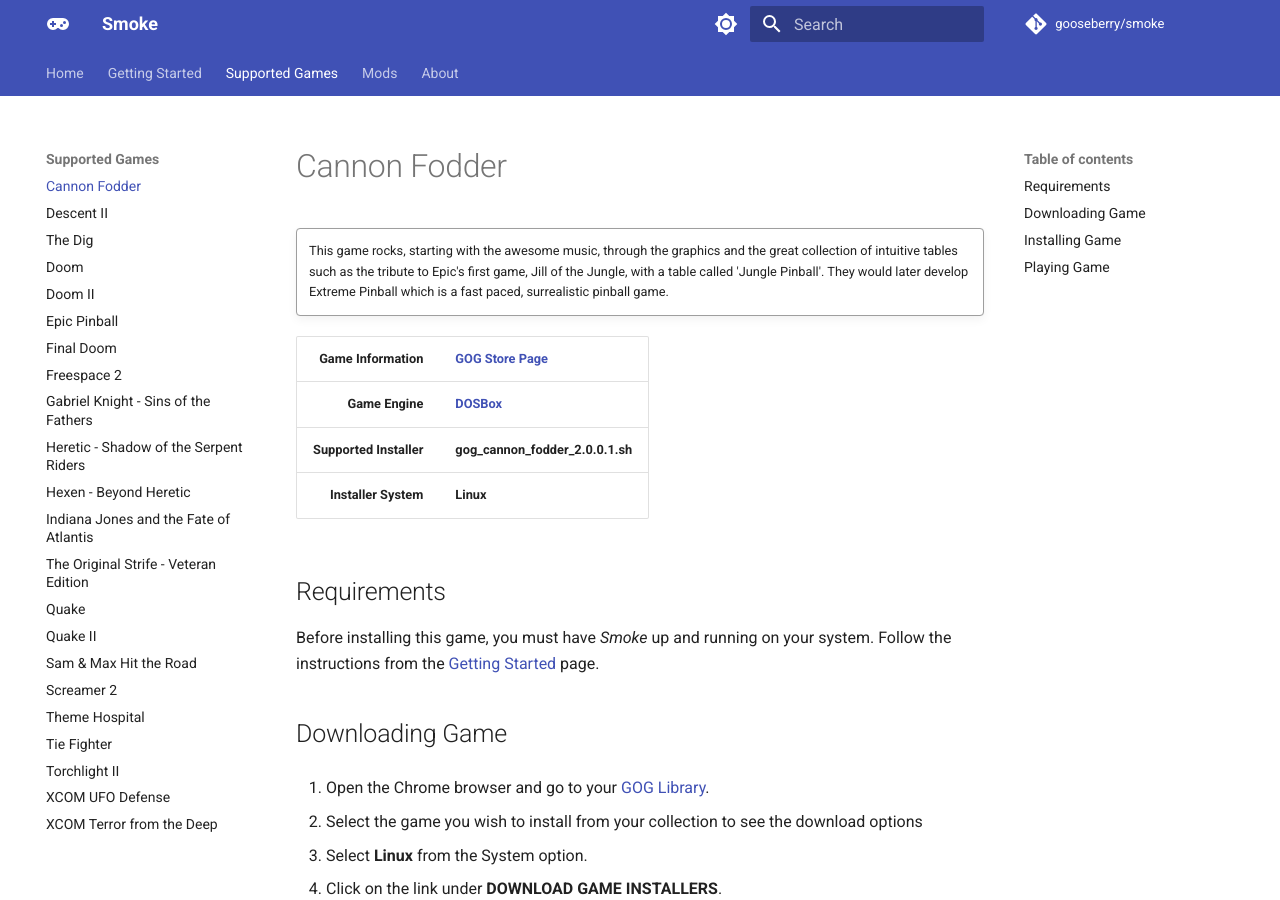
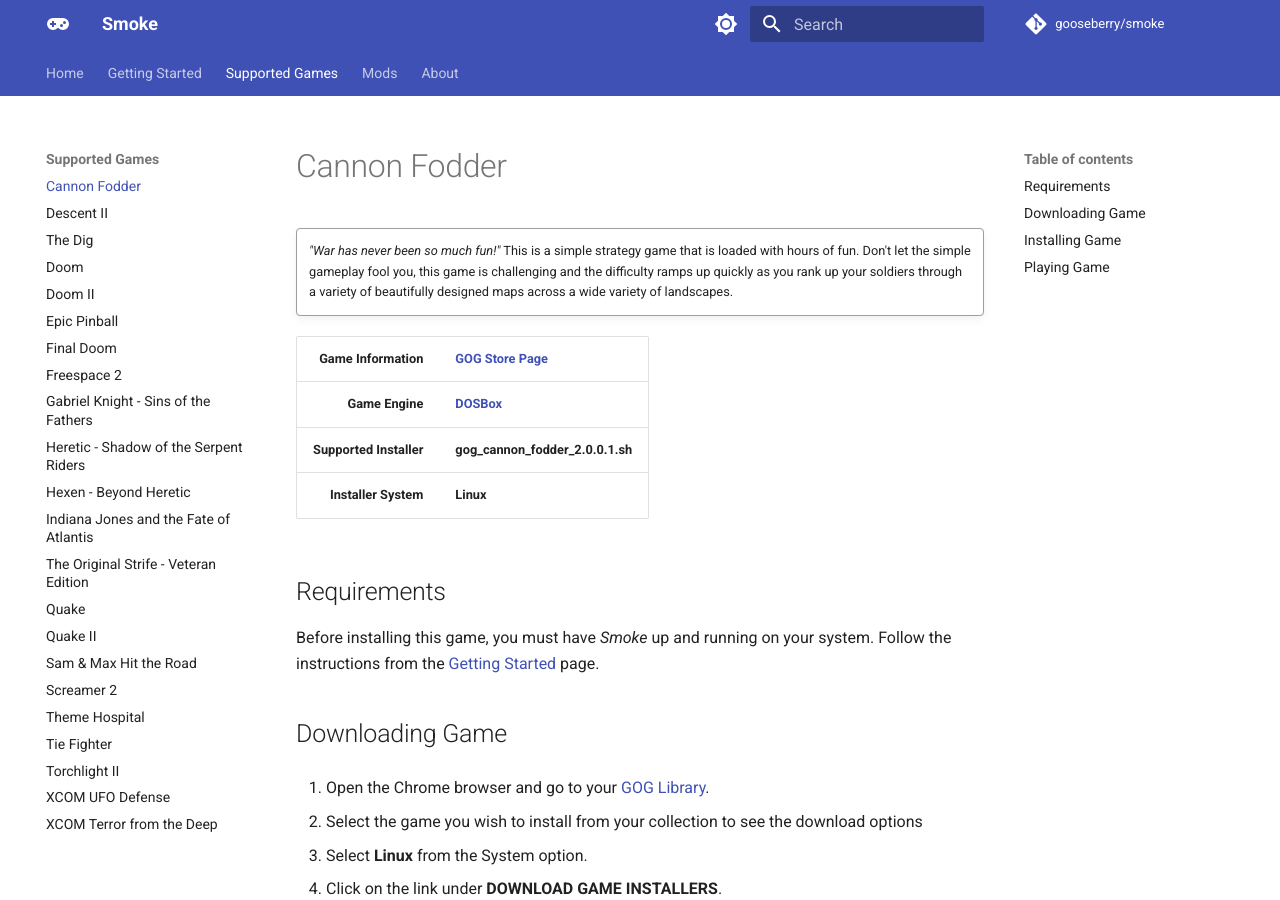
Before and after one commit to gooseberry/smoke, an MkDocs documentation site: the page built from docs/games/cannon-fodder.md, in a window 1280 px wide and 900 px high. Built offline with MkDocs 1.6.1 and Material for MkDocs 9.7.7, drawn with Linux system fonts in a browser that asks for light colours; comment, search, counter and statistics services are not loaded; some of the changed text lies outside the part shown.

Commit message:
corrected description and instructions

```diff
--- a/docs/games/cannon-fodder.md
+++ b/docs/games/cannon-fodder.md
@@ -8,7 +8,7 @@
 
 !!! Quote ""
 
-    This game rocks, starting with the awesome music, through the graphics and the great collection of intuitive tables such as the tribute to Epic's first game, Jill of the Jungle, with a table called 'Jungle Pinball'.  They would later develop Extreme Pinball which is a fast paced, surrealistic pinball game.
+    *"War has never been so much fun!"*  This is a simple strategy game that is loaded with hours of fun.  Don't let the simple gameplay fool you, this game is challenging and the difficulty ramps up quickly as you rank up your soldiers through a variety of beautifully designed maps across a wide variety of landscapes.
 
 | Game Information | [GOG Store Page][] |
 |--:|:--|
@@ -28,18 +28,18 @@
 
 --8<-- "install-game-instructions.md"
 
-        cd ~/git/smoke/playbooks && ansible-playbook epic_pinball.yml
+        cd ~/git/smoke/playbooks && ansible-playbook cannon_fodder.yml
 
 ## Playing Game
 
 --8<-- "playing-game.md"
 
-* Epic Pinball
+* Cannon Fodder
 * DOS Box
 
 --8<-- "thank-you.md"
 
-    * Epic Games for the vision and creating this game.
+    * Sensible Software for the vision and creating this game.
     * GOG for making this game available.
     * DOSBox for ongoing efforts in supporting this excellent port.
     * The folks at VOGONS for supporting all gamers looking to try Very Old Games On New Systems.
```
